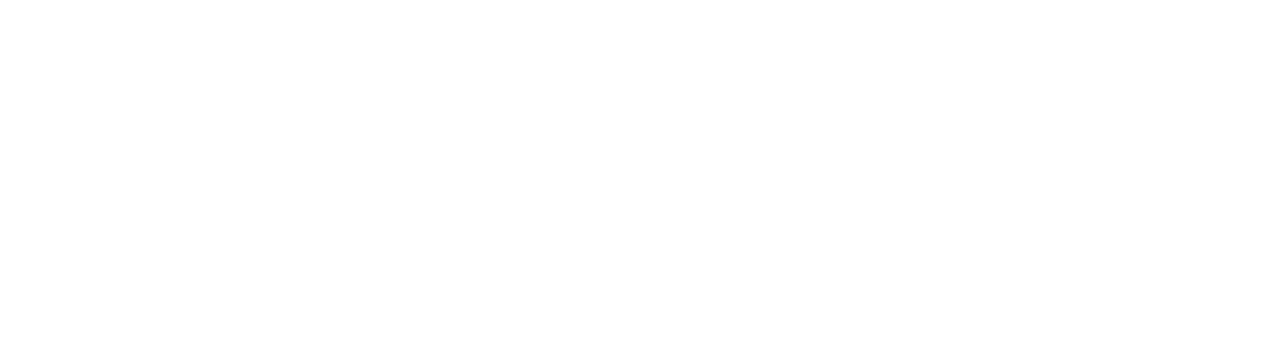
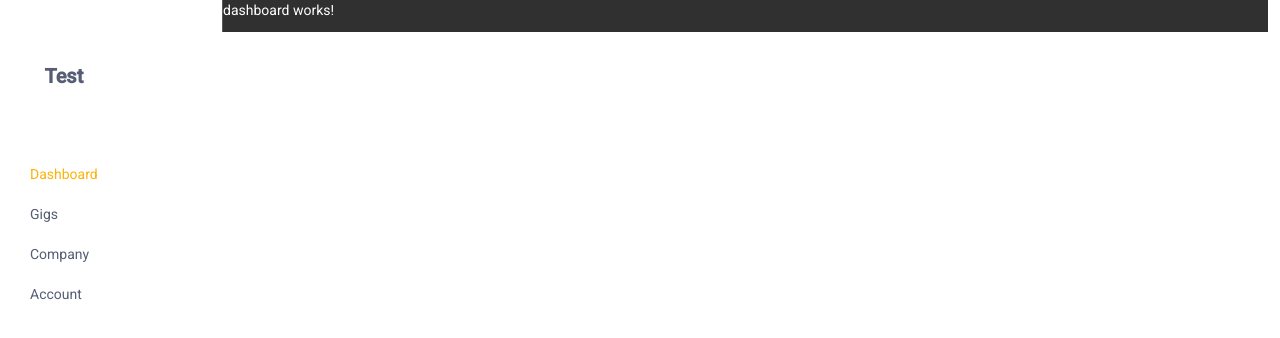
Before and after one commit to Dongido/Gig-manager-app, an Angular app in the folder frontend/: page / in a window 1280 px wide. Shown: the top 338 px of the page. Built offline with nearby package versions, Linux system fonts and the light colour scheme.

Commit message:
Feat: Implement sidebar menu design
create sidebar menu template with styles and routing

```diff
--- a/frontend/src/app/app.component.html
+++ b/frontend/src/app/app.component.html
@@ -1,3 +1,10 @@
 <section class="container-fluid">
-
+    <mat-sidenav-container>
+        <mat-sidenav #sideNav mode="side" opened>
+            <app-side-menu></app-side-menu>
+        </mat-sidenav>
+        <mat-sidenav-content>
+            <router-outlet></router-outlet>
+        </mat-sidenav-content>
+    </mat-sidenav-container>
 </section>
--- a/frontend/src/app/app.module.ts
+++ b/frontend/src/app/app.module.ts
@@ -8,6 +8,7 @@
 import { DashboardComponent } from './dashboard/dashboard.component';
 import { TopMenuComponent } from './top-menu/top-menu.component';
 import { SideMenuComponent } from './side-menu/side-menu.component';
+import {MatSidenavModule} from '@angular/material/sidenav';
 
 @NgModule({
   declarations: [
@@ -21,6 +22,7 @@
     AppRoutingModule,
     BrowserAnimationsModule,
     MatSliderModule,
+    MatSidenavModule,
   ],
   providers: [],
   bootstrap: [AppComponent]
--- a/frontend/src/app/side-menu/side-menu.component.css
+++ b/frontend/src/app/side-menu/side-menu.component.css
@@ -0,0 +1,92 @@
+.sidenav {
+    height: 100%;
+    width: 210px;
+    display: block;
+    background: #fff;
+    transition: .5s cubic-bezier(.0685, .0473, .346, 1);
+}
+
+.sidenav-content {
+    position: fixed;
+    top: 0;
+    left: 0;
+}
+
+.logo {
+    position: relative;
+    padding: 3.5rem 0.4rem;
+}
+
+.logo a.logo-text {
+    display: block;
+    color: #565D74;
+    font-size: 20px;
+    overflow: hidden;
+    padding: 0.4rem 0;
+    line-height: 29px;
+    font-weight: 700;
+    white-space: nowrap;
+    opacity: 1;
+    text-decoration: none;
+    text-align: center;
+    transform: translate3d(0px, 0, 0);
+    -webkit-transform: translate3d(0px, 0, 0);
+    -moz-transform: translate3d(0px, 0, 0);
+    -ms-transform: translate3d(0px, 0, 0);
+    -o-transform: translate3d(0px, 0, 0);
+}
+
+.logo::after {
+    position: absolute;
+    content: '';
+    right: 15px;
+    height: 1px;
+    width: calc(100% - 30px);
+    bottom: 0;
+}
+
+.nav-menu {
+    list-style: none;
+    margin-left: 0;
+    margin-right: 0;
+    padding: 0;
+}
+
+.nav-menu li>a {
+    position: relative;
+    display: block;
+    font-size: 14px;
+    color: #565D74;
+    font-weight: 400;
+    text-transform: capitalize;
+    padding: 10px 30px;
+    cursor: pointer;
+    text-decoration: none;
+}
+
+.nav-menu li>a i {
+    width: 20px;
+    margin-right: 10px;
+    font-size: 1.1rem;
+}
+
+.nav-menu li>a:hover,
+.nav-menu li>a:hover i {
+    opacity: .6;
+    transition: all .3s ease 0s;
+}
+
+.nav-menu li.active>a {
+    background: parent;
+    color: #FBB30B;
+}
+
+.nav-menu li.active>a:before {
+    position: absolute;
+    height: 7px;
+    width: 7px;
+    left: -2px;
+    top: 17px;
+    border-radius: 50%;
+    background: #ffffff;
+}
--- a/frontend/src/app/side-menu/side-menu.component.html
+++ b/frontend/src/app/side-menu/side-menu.component.html
@@ -1 +1,14 @@
-<p>side-menu works!</p>
+<section class="sidenav close">
+    <div class="sidenav-content">
+        <div class="logo">
+            <a href="/" class="logo-text">Test</a>
+        </div>
+
+        <ul class="nav-menu">
+            <li class="active"><a routerLink="/">Dashboard</a></li>
+            <li><a routerLink="gig/view">Gigs</a></li>
+            <li><a routerLink="">Company</a></li>
+            <li><a routerLink="">Account</a></li>
+        </ul>
+    </div>
+</section>
```
Also changed, not shown: frontend/src/app/app-routing.module.ts (+8 -2 lines).
